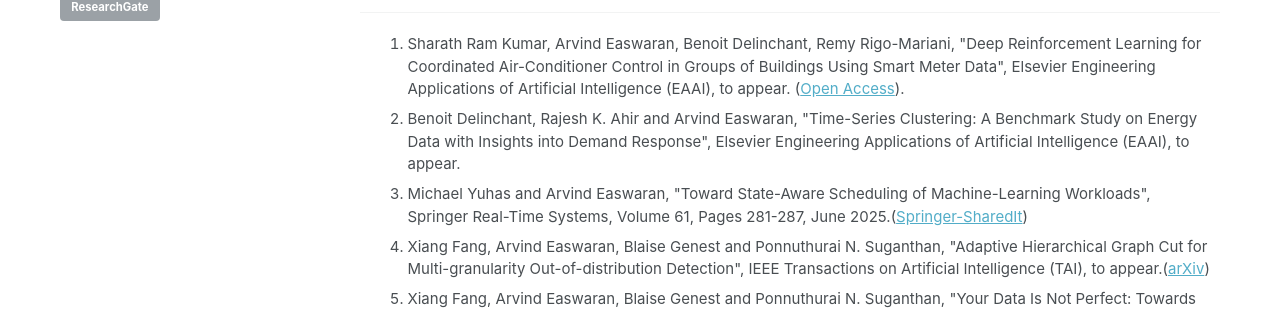
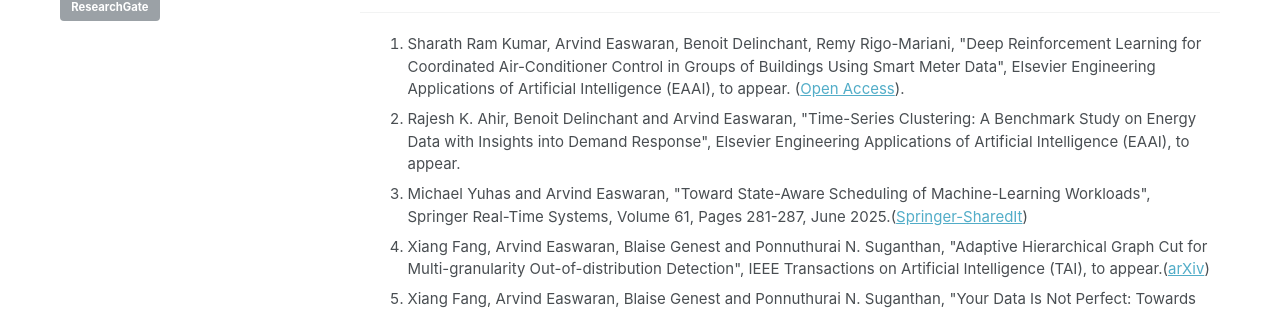
Before and after one commit to CPS-research-group/CPS-research-group.github.io, a Jekyll site: the page built from _pages/research_profile.md, in a window 1280 px wide and 900 px high. Shown: the part 188-498 px from the top of the window. Built offline with Jekyll 4.4.1, drawn with Linux system fonts in a browser that asks for light colours; some of the changed text lies outside the part shown.

Commit message:
Updates.

```diff
--- a/_pages/research_profile.md
+++ b/_pages/research_profile.md
@@ -24,7 +24,7 @@
 ## Journals
   <ol>
   	  	<li class="a">Sharath Ram Kumar, Arvind Easwaran, Benoit Delinchant, Remy Rigo-Mariani, "Deep Reinforcement Learning for Coordinated Air-Conditioner Control in Groups of Buildings Using Smart Meter Data", Elsevier Engineering Applications of Artificial Intelligence (EAAI), to appear. (<a href="https://doi.org/10.1016/j.engappai.2025.113536">Open Access</a>).</li>
-  	  	<li class="a">Benoit Delinchant, Rajesh K. Ahir and Arvind Easwaran, "Time-Series Clustering: A Benchmark Study on Energy Data with Insights into Demand Response", Elsevier Engineering Applications of Artificial Intelligence (EAAI), to appear.</li>
+  	  	<li class="a">Rajesh K. Ahir, Benoit Delinchant and Arvind Easwaran, "Time-Series Clustering: A Benchmark Study on Energy Data with Insights into Demand Response", Elsevier Engineering Applications of Artificial Intelligence (EAAI), to appear.</li>
   	  	<li class="a">Michael Yuhas and Arvind Easwaran, "Toward State-Aware Scheduling of Machine-Learning Workloads", Springer Real-Time Systems, Volume 61, Pages 281-287, June 2025.(<a href="https://rdcu.be/eplgR">Springer-SharedIt</a>)</li>
 		<li class="a">Xiang Fang, Arvind Easwaran, Blaise Genest and Ponnuthurai N. Suganthan, "Adaptive Hierarchical Graph Cut for Multi-granularity Out-of-distribution Detection", IEEE Transactions on Artificial Intelligence (TAI), to appear.(<a href="https://arxiv.org/abs/2412.15668">arXiv</a>)</li>
 		<li class="a">Xiang Fang, Arvind Easwaran, Blaise Genest and Ponnuthurai N. Suganthan, "Your Data Is Not Perfect: Towards Cross-Domain Out-of-Distribution Detection in Class-Imbalanced Data", Elsevier Expert Systems with Applications (ESWA), Volume 267, April 2025.(<a href="https://arxiv.org/abs/2412.06284">arXiv</a>)</li>
@@ -67,7 +67,7 @@
 
 ## Conferences
    <ol>
-   			<li class="a">Mohit Prashant and Arvind Easwaran, "Scenario Generation for Risk-Aware Reinforcement Learning", International Conference on Autonomous Agents and Multi-Agent Systems (AAMAS) - Extended Abstract, 2025.</li>
+   			<li class="a">Mohit Prashant and Arvind Easwaran, "Scenario Generation for Risk-Aware Reinforcement Learning", International Conference on Autonomous Agents and Multi-Agent Systems (AAMAS) - Extended Abstract, 2026.</li>
    			<li class="a">Matthias Stammler, Henrik Scheidt, Tanja Harbaum, Juergen Becker, Konstantin Dudzik, Victor Pazmino, Federico Gavioli, Paolo Burgio, Arvind Easwaran and Andreas Eckel, "Multi-Partner Project: Scheduling-Deployment Workflow for Autonomous RoboRacer Driving Stacks in the HAL4SDV Project", Design Automation and Test in Europe (DATE), 2026.</li>
    			<li class="a">Michael Yuhas, Rajesh K. Ahir, Laksamana Vixell Tanjaya Hartono, Muhammad Dzaki Dwi Putranto, Arvind Easwaran and Suhono Harso Supangkat, "Managing Charging Induced Grid Stress and Battery Degradation in Electric Taxi Fleets", IEEE PES Conference on Innovative Smart Grid Technologies - Asia (ISGT Asia), 2025.(<font color="FF0000"><B>Best Application Paper Award</B></font>)</li>
    			<li class="a">Eduardo de Conto, Blaise Genest, Arvind Easwaran, Nicholas Ng and Shweta Menon, "DesCartes Builder: A Tool to Develop Machine-Learning Based Digital Twins", International Conference on Engineering Digital Twins (EDTconf), 2025.</li>
```
